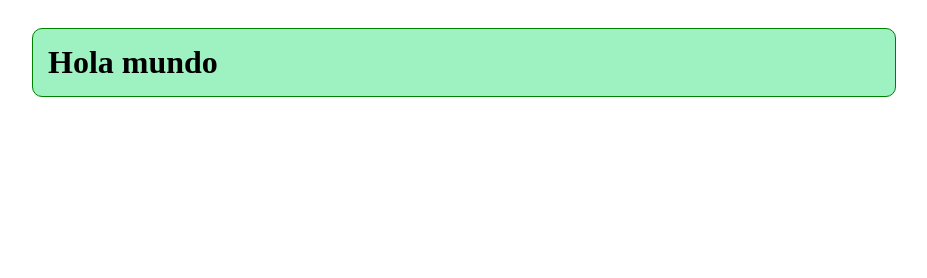
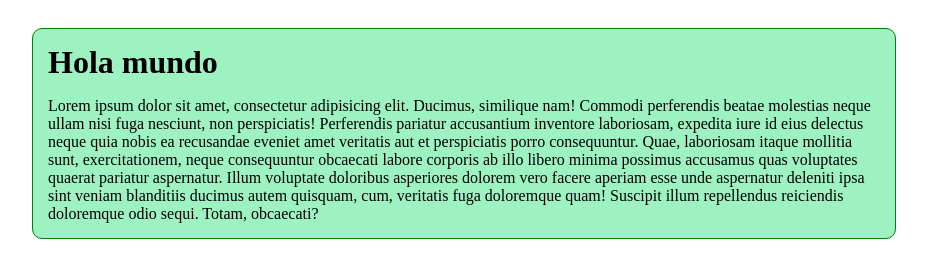
Before and after one commit to anyerthony/Test, a plain HTML site: page index.html in a window 1280 px wide. Shown: the whole page, without its empty margins (176-1103 px from the left). Drawn offline with Linux system fonts and the light colour scheme.

Commit message:
se me olvido

```diff
--- a/index.html
+++ b/index.html
@@ -9,7 +9,10 @@
 <body>
     <header>
         <h1>Hola mundo</h1>
-    </header>
 
+    <div class="main">
+        <p>Lorem ipsum dolor sit amet, consectetur adipisicing elit. Ducimus, similique nam! Commodi perferendis beatae molestias neque ullam nisi fuga nesciunt, non perspiciatis! Perferendis pariatur accusantium inventore laboriosam, expedita iure id eius delectus neque quia nobis ea recusandae eveniet amet veritatis aut et perspiciatis porro consequuntur. Quae, laboriosam itaque mollitia sunt, exercitationem, neque consequuntur obcaecati labore corporis ab illo libero minima possimus accusamus quas voluptates quaerat pariatur aspernatur. Illum voluptate doloribus asperiores dolorem vero facere aperiam esse unde aspernatur deleniti ipsa sint veniam blanditiis ducimus autem quisquam, cum, veritatis fuga doloremque quam! Suscipit illum repellendus reiciendis doloremque odio sequi. Totam, obcaecati?</p>
+    </div>
+</header>
 </body>
 </html>
```
